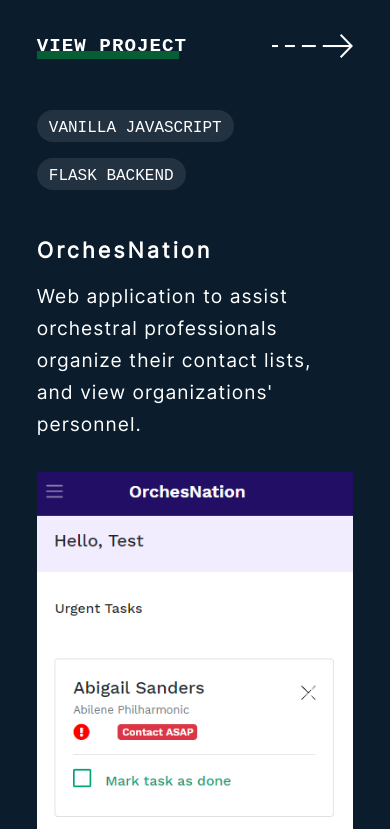
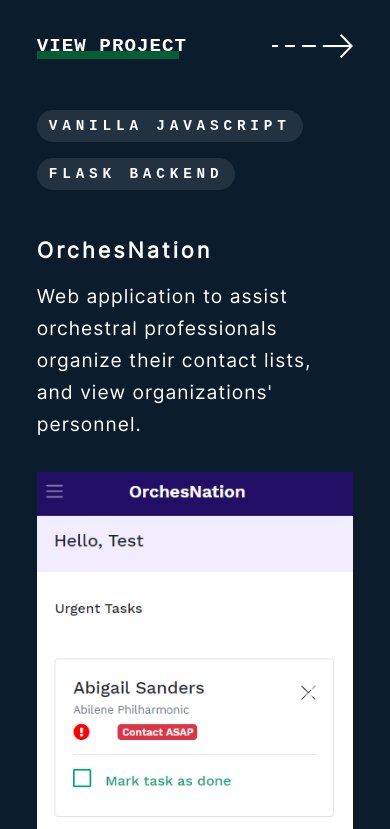
Before and after one commit to thecodingconductor/portfolio-reborn, a React (Create React App) app in the folder frontend/: page / in a window 390 px wide. Shown: the part 1815-2644 px from the top of the page. Built offline with nearby package versions, Linux system fonts and the light colour scheme; a web font is replaced by a local one.

Commit message:
fixed minor details in mobile view. Something is overflowing

```diff
--- a/frontend/src/components/FeaturedProjects.js
+++ b/frontend/src/components/FeaturedProjects.js
@@ -77,9 +77,9 @@ const FeaturedProjects = () => {
 
                 </Container>
                 <Container className="view-projects-selector d-flex align-items-center justify-content-between" fluid>
-                    <p className="view-project">
-                        <span className="view-all-line">VIEW ALL</span>
-                        <span className="projects-line">PROJECTS</span>
+                    <p className="view-project d-flex flex-column align-items-center justify-content-center">
+                        <span className="view-all-text">VIEW ALL</span>
+                        <span className="projects-text">PROJECTS</span>
                     </p>
                     <img src={ArrowMobile} alt="View Project"></img>
                 </Container>
--- a/frontend/src/custom.scss
+++ b/frontend/src/custom.scss
@@ -65,6 +65,10 @@ $off-white: #FFFFFF19;
 * {
   margin: 0;
   padding: 0;
+}
+
+html {
+  overflow-x: hidden;
 }
 
 h1, h2, h3, h4, p {
@@ -160,7 +164,7 @@ hr {
   // width: 80%;
   background-color: rgba(163,255,191, 0.7);
   position: absolute;
-  bottom: 35%;
+  bottom: 25%;
   left: 0;
   right: 10%;
 }
@@ -172,7 +176,7 @@ hr {
   right: 10%;
   background-color: rgba(164,148,255, 0.7);
   position: absolute;
-  bottom: 35%;
+  bottom: 25%;
 }
 
 // Headphones
@@ -260,6 +264,7 @@ hr {
 
 .view-projects-selector {
   margin-bottom: 4rem;
+  height: 4rem;
 
   .view-project {
     font-size: 1.4rem;
@@ -287,9 +292,11 @@ hr {
   background-color: #FFFFFF19;
   color: $white;
   display: block;
-  font-family: pt-mono,monospace;
-  font-weight: 400;
+  font-family: pt-mono ,monospace;
+  font-weight: 700;
   font-style: normal;
+  font-size: .9rem;
+  letter-spacing: .3rem;
   margin-bottom: 0;
   outline: none;
   border: none;
@@ -327,6 +334,7 @@ hr {
     bottom: 0;
     top: 0;
     left: -10%;
+    max-width: 100%;
   }
 
 }
@@ -348,6 +356,10 @@ hr {
       letter-spacing: .4rem;
 
       margin-bottom: 6rem;
+
+      span {
+        display: inline-block;
+      }
     }
 }
 
```
